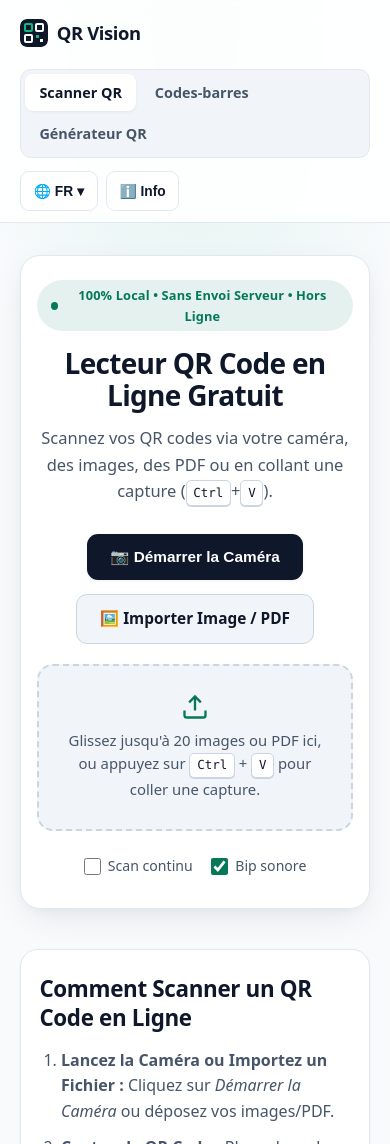
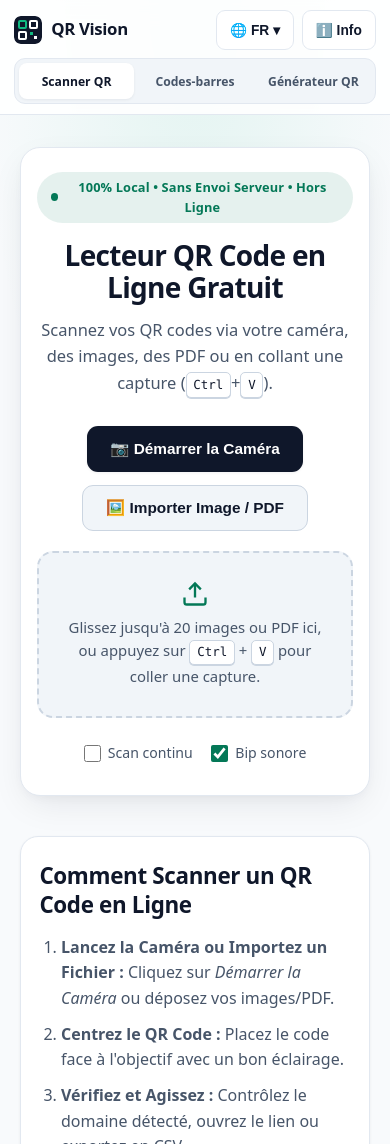
Before and after one commit to qrvision/qrvision.github.io, a plain HTML site: page fr/index.html in a window 390 px wide. Shown: the top 1144 px of the page. Drawn offline with Linux system fonts and the light colour scheme.

Commit message:
update lighthouse issue agentic browser

```diff
--- a/css/styles.css
+++ b/css/styles.css
@@ -184,6 +184,46 @@ kbd {
   display: flex;
   align-items: center;
   gap: 0.5rem;
+}
+
+@media (max-width: 720px) {
+  .header-inner {
+    padding: 0.6rem 0.9rem;
+    gap: 0.55rem;
+  }
+
+  .brand {
+    font-size: 1.05rem;
+    min-height: 38px;
+  }
+
+  .header-actions {
+    margin-left: auto;
+  }
+
+  .icon-btn {
+    min-height: 36px;
+    padding: 0.35rem 0.65rem;
+    font-size: 0.82rem;
+  }
+
+  .main-nav {
+    order: 3;
+    width: 100%;
+    display: grid;
+    grid-template-columns: repeat(3, minmax(0, 1fr));
+    gap: 0.25rem;
+  }
+
+  .nav-link {
+    justify-content: center;
+    text-align: center;
+    padding: 0.45rem 0.35rem;
+    font-size: clamp(0.76rem, 2.9vw, 0.88rem);
+    white-space: nowrap;
+    overflow: hidden;
+    text-overflow: ellipsis;
+  }
 }
 
 .icon-btn {
--- a/fr/index.html
+++ b/fr/index.html
@@ -117,10 +117,8 @@
 
       <div class="scanner-actions">
         <button id="start-button" type="button" class="btn btn-primary">📷 Démarrer la Caméra</button>
-        <label for="file-input" class="btn btn-secondary" tabindex="0" role="button">
-          🖼️ Importer Image / PDF
-          <input type="file" id="file-input" accept="image/*,.pdf,application/pdf" multiple hidden>
-        </label>
+        <button id="upload-button" type="button" class="btn btn-secondary">🖼️ Importer Image / PDF</button>
+        <input type="file" id="file-input" accept="image/*,.pdf,application/pdf" multiple hidden>
       </div>
 
       <div id="drop-zone" class="drop-zone">
--- a/js/qr-scanner.js
+++ b/js/qr-scanner.js
@@ -34,6 +34,7 @@ document.addEventListener('DOMContentLoaded', () => {
   const zoomSlider = document.getElementById('zoom-slider');
   const continuousToggle = document.getElementById('continuous-toggle');
   const beepToggle = document.getElementById('beep-toggle');
+  const uploadBtn = document.getElementById('upload-button');
   const fileInput = document.getElementById('file-input');
   const dropZone = document.getElementById('drop-zone');
   const readerContainer = document.getElementById('reader-container');
@@ -244,6 +245,7 @@ document.addEventListener('DOMContentLoaded', () => {
   }
 
   startBtn.addEventListener('click', startScanning);
+  if (uploadBtn) uploadBtn.addEventListener('click', () => fileInput.click());
   if (stopBtn) stopBtn.addEventListener('click', stopScanning);
 
   if (cameraSelect) {
--- a/sw.js
+++ b/sw.js
@@ -1,4 +1,4 @@
-const CACHE_NAME = 'qrvision-v4';
+const CACHE_NAME = 'qrvision-v5';
 const PRECACHE_URLS = [
   '/',
   '/index.html',
```
Also changed, not shown: barcode.html (+4 -4 lines), es/index.html (+2 -4 lines), hi/index.html (+2 -4 lines), index.html (+4 -3 lines), pt/index.html (+2 -4 lines), .well-known/ai-catalog.json (added), .well-known/ard.json (added), llms.txt (added), 1 other file.
